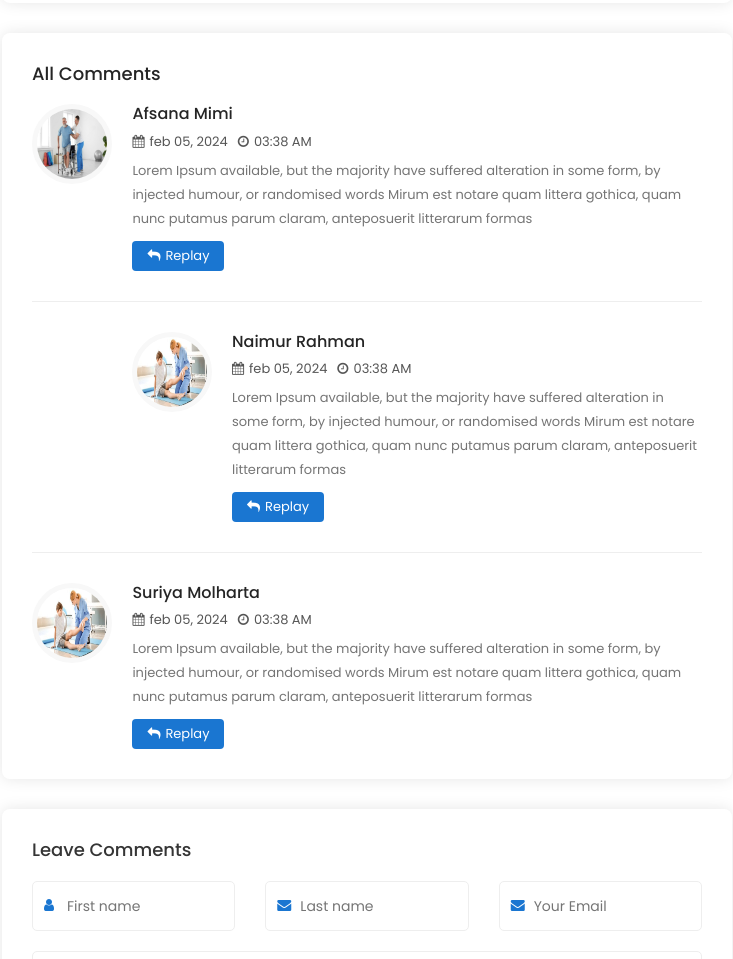
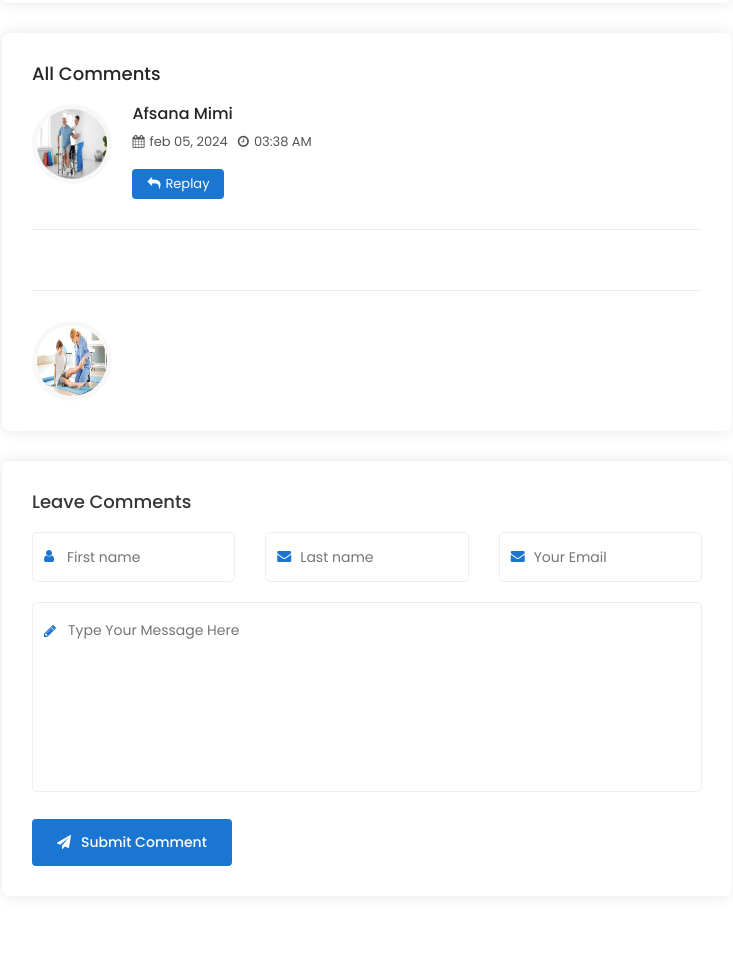
Before and after one commit to niyomudendezo/blackinmotion, a plain HTML site: page mediplus-lite/blog-single.html in a window 1280 px wide. Shown: the part 1845-2804 px from the top of the page, without its empty margins (83-816 px from the left). Drawn offline with Linux system fonts and the light colour scheme; a script that the page names is missing.

Commit message:
Update blog-single.html

```diff
--- a/mediplus-lite/blog-single.html
+++ b/mediplus-lite/blog-single.html
@@ -212,7 +212,7 @@ Physiotherapy is not just for those recovering from injuries; it is a holistic a
 												<div class="body">
 													<h4>Afsana Mimi</h4>
 													<div class="comment-meta"><span class="meta"><i class="fa fa-calendar"></i>feb 05, 2024</span><span class="meta"><i class="fa fa-clock-o"></i>03:38 AM</span></div>
-													<p>Lorem Ipsum available, but the majority have suffered alteration in some form, by injected humour, or randomised words Mirum est notare quam littera gothica, quam nunc putamus parum claram, anteposuerit litterarum formas</p>
+													<p></p>
 													<a href="#"><i class="fa fa-reply"></i>replay</a>
 												</div>
 											</div>
@@ -225,10 +225,7 @@ Physiotherapy is not just for those recovering from injuries; it is a holistic a
 													<img src="img/blog3.jpg" alt="#"/>
 												</div>
 												<div class="body">
-													<h4>Naimur Rahman</h4>
-													<div class="comment-meta"><span class="meta"><i class="fa fa-calendar"></i>feb 05, 2024</span><span class="meta"><i class="fa fa-clock-o"></i>03:38 AM</span></div>
-													<p>Lorem Ipsum available, but the majority have suffered alteration in some form, by injected humour, or randomised words Mirum est notare quam littera gothica, quam nunc putamus parum claram, anteposuerit litterarum formas</p>
-													<a href="#"><i class="fa fa-reply"></i>replay</a>
+
 												</div>
 											</div>
 										</div>
@@ -240,10 +237,7 @@ Physiotherapy is not just for those recovering from injuries; it is a holistic a
 													<img src="img/blog3.jpg" alt="#"/>
 												</div>
 												<div class="body">
-													<h4>Suriya Molharta</h4>
-													<div class="comment-meta"><span class="meta"><i class="fa fa-calendar"></i>feb 05, 2024</span><span class="meta"><i class="fa fa-clock-o"></i>03:38 AM</span></div>
-													<p>Lorem Ipsum available, but the majority have suffered alteration in some form, by injected humour, or randomised words Mirum est notare quam littera gothica, quam nunc putamus parum claram, anteposuerit litterarum formas</p>
-													<a href="#"><i class="fa fa-reply"></i>replay</a>
+
 												</div>
 											</div>
 										</div>
```
